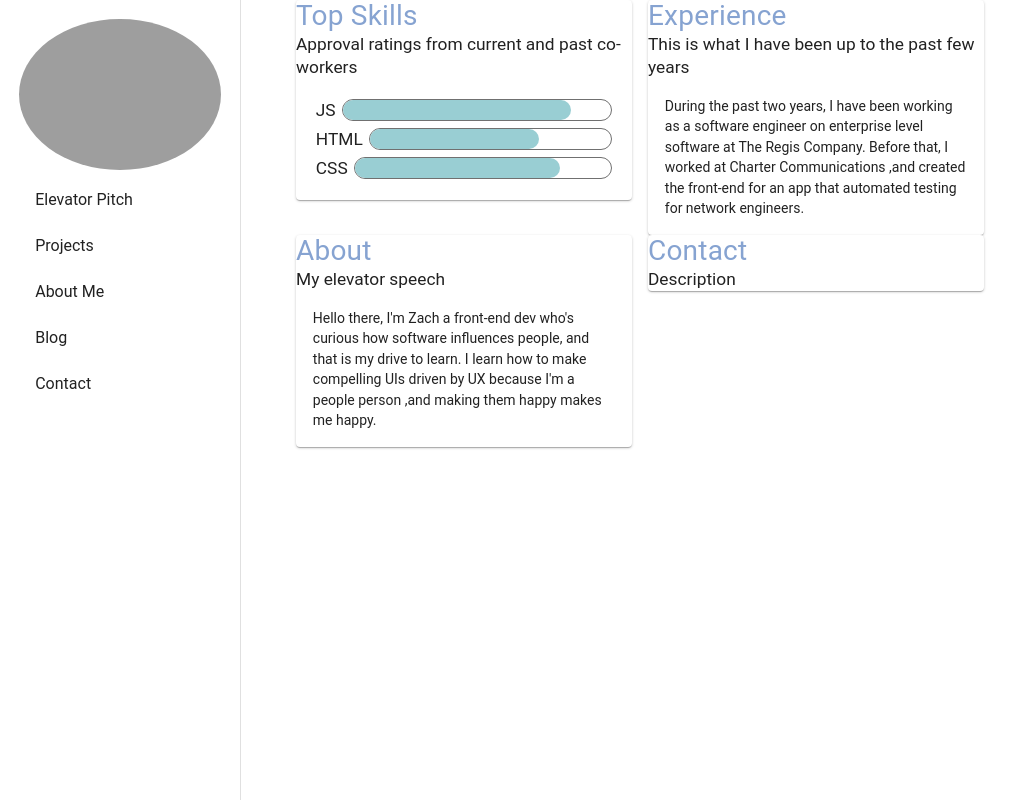
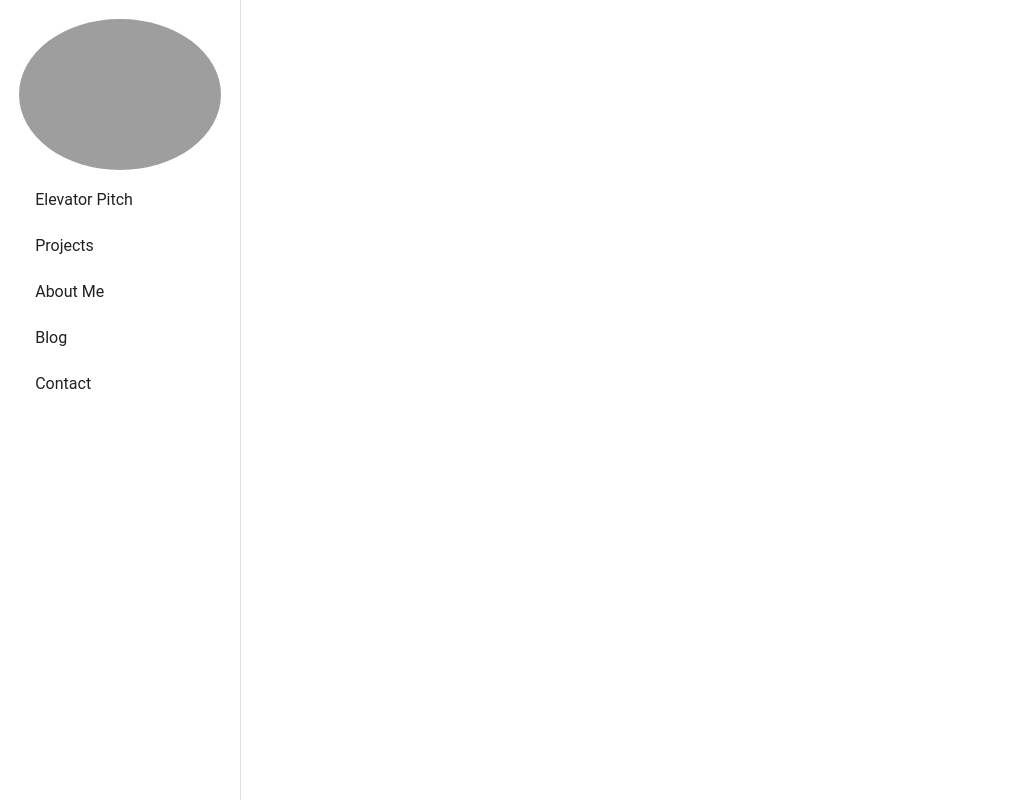
Before and after one commit to ZachLamb/ZachLamb.github.io, a Gatsby site: page / in a window 1280 px wide. Shown: the whole page, without its empty margins (0-1029 px from the left). Built offline with nearby package versions, Linux system fonts and the light colour scheme; Gatsby itself is replaced by a stand-in of ours; grey boxes are pictures that could not be loaded.

Commit message:
missing bracket test

```diff
--- a/src/pages/index.js
+++ b/src/pages/index.js
@@ -8,11 +8,6 @@ import Grow from "@material-ui/core/Grow";
 import { graphql } from "gatsby";
 import { Grid, Card, Typography } from "@material-ui/core";
 
-const topSkills = [
-  <ProgressLayout progress={85} label={"JS"} />,
-  <ProgressLayout progress={70} label={"HTML"} />,
-  <ProgressLayout progress={80} label={"CSS"} />
-];
 
 export default ({ data }) => (
   <Layout headshotImg={data.file.childImageSharp.fluid}>
@@ -21,68 +16,7 @@ export default ({ data }) => (
       alignItems="center"
       className="page-container elevator-cards"
       justify="space-around"
-    >
-      <Grid container direction="row" justify="center" spacing={16}>
-        <Grow in>
-          <Grid item xl={6} lg={4} md={4} sm={12} xs={12}>
-            <CardLayout
-              title={"Top Skills"}
-              description={"Approval ratings from current and past co-workers"}
-              containsBodyText={false}
-            >
-              <ProgressLayout progress={85} label={"JS"} />
-              <ProgressLayout progress={70} label={"HTML"} />
-              <ProgressLayout progress={80} label={"CSS"} />
-            </CardLayout>
-          </Grid>
-        </Grow>
-        <Grow in timeout={1000}>
-          <Grid item xl={6} lg={4} md={4} sm={12} xs={12}>
-            <CardLayout
-              title={"Experience"}
-              description={"This is what I have been up to the past few years"}
-              containsBodyText={true}
-            >
-              During the past two years, I have been working as a software
-              engineer on enterprise level software at The Regis Company. Before
-              that, I worked at Charter Communications ,and created the
-              front-end for an app that automated testing for network engineers.
-            </CardLayout>
-          </Grid>
-        </Grow>
-      </Grid>
-      <Grid container direction="row" justify="center" spacing={16}>
-        <Grow in timeout={2000}>
-          <Grid item xl={6} lg={4} md={4} sm={12} xs={12}>
-            <CardLayout
-              title={"About"}
-              description={
-                "My elevator speech"
-              }
-              containsBodyText={true}
-            >
-              Hello there, I'm Zach a front-end dev who's curious how software
-              influences people, and that is my drive to learn. I learn how to
-              make compelling UIs driven by UX because I'm a people person ,and
-              making them happy makes me happy.
-            </CardLayout>
-          </Grid>
-        </Grow>
-        <Grow in timeout={3000}>
-          <Grid item xl={6} lg={4} md={4} sm={12} xs={12}>
-            <Card>
-              <Typography variant="h4" component="h4">
-                Contact
-              </Typography>
-              <Typography variant="h5" component="h5">
-                Description
-              </Typography>
-              <Grid container />
-            </Card>
-          </Grid>
-        </Grow>
-      </Grid>
-    </Grid>
+    > </Grid>
   </Layout>
 );
 
```
